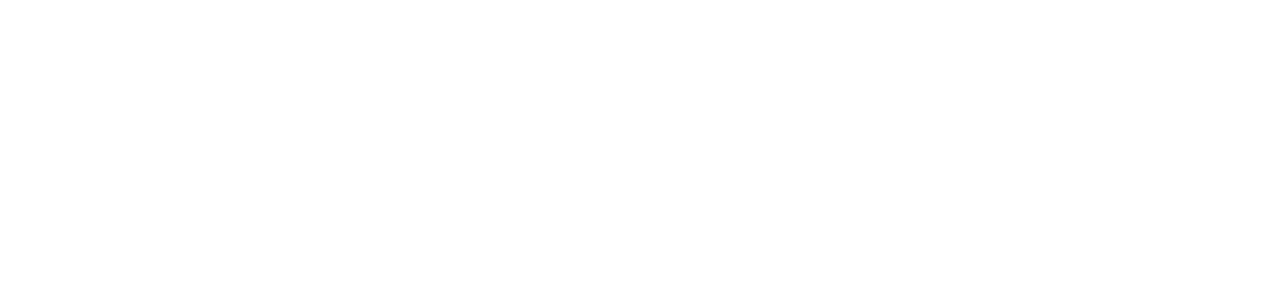
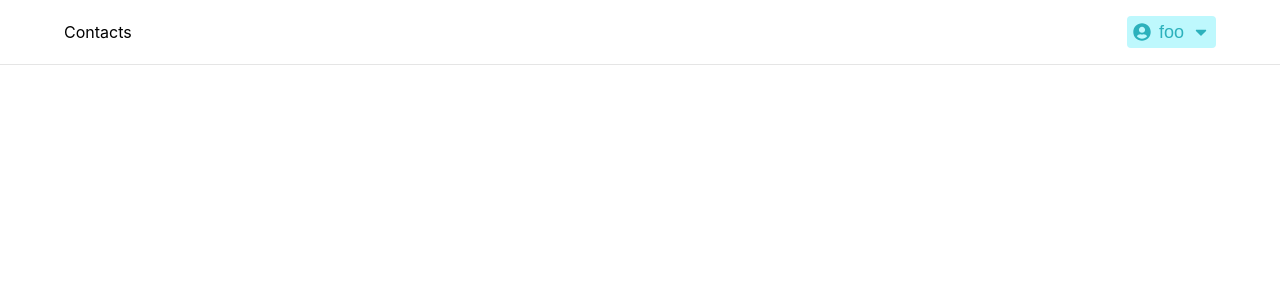
Before and after one commit to shubham-am-i/Infinite-Contacts, a React (Create React App) app: page / in a window 1280 px wide. Shown: the top 300 px of the page. Built offline with nearby package versions, Linux system fonts and the light colour scheme.

Commit message:
add material ui & header

```diff
--- a/package.json
+++ b/package.json
@@ -3,11 +3,16 @@
   "version": "0.1.0",
   "private": true,
   "dependencies": {
+    "@emotion/react": "^11.10.5",
+    "@emotion/styled": "^11.10.5",
+    "@mui/material": "^5.11.2",
     "@testing-library/jest-dom": "^5.16.5",
     "@testing-library/react": "^13.4.0",
     "@testing-library/user-event": "^13.5.0",
     "react": "^18.2.0",
     "react-dom": "^18.2.0",
+    "react-icons": "^4.7.1",
+    "react-router-dom": "^6.6.1",
     "react-scripts": "5.0.1",
     "web-vitals": "^2.1.4"
   },
--- a/public/index.html
+++ b/public/index.html
@@ -5,39 +5,13 @@
     <link rel="icon" href="%PUBLIC_URL%/favicon.ico" />
     <meta name="viewport" content="width=device-width, initial-scale=1" />
     <meta name="theme-color" content="#000000" />
-    <meta
-      name="description"
-      content="Web site created using create-react-app"
-    />
-    <link rel="apple-touch-icon" href="%PUBLIC_URL%/logo192.png" />
-    <!--
-      manifest.json provides metadata used when your web app is installed on a
-      user's mobile device or desktop. See https://developers.google.com/web/fundamentals/web-app-manifest/
-    -->
-    <link rel="manifest" href="%PUBLIC_URL%/manifest.json" />
-    <!--
-      Notice the use of %PUBLIC_URL% in the tags above.
-      It will be replaced with the URL of the `public` folder during the build.
-      Only files inside the `public` folder can be referenced from the HTML.
+    <meta name="description" content="Contact list using React with infinite scroll" />
+    <link rel="stylesheet" href="https://fonts.googleapis.com/css?family=Roboto:300,400,500,700&display=swap" />
 
-      Unlike "/favicon.ico" or "favicon.ico", "%PUBLIC_URL%/favicon.ico" will
-      work correctly both with client-side routing and a non-root public URL.
-      Learn how to configure a non-root public URL by running `npm run build`.
-    -->
-    <title>React App</title>
+    <title>Contacts</title>
   </head>
   <body>
     <noscript>You need to enable JavaScript to run this app.</noscript>
     <div id="root"></div>
-    <!--
-      This HTML file is a template.
-      If you open it directly in the browser, you will see an empty page.
-
-      You can add webfonts, meta tags, or analytics to this file.
-      The build step will place the bundled scripts into the <body> tag.
-
-      To begin the development, run `npm start` or `yarn start`.
-      To create a production bundle, use `npm run build` or `yarn build`.
-    -->
   </body>
 </html>
--- a/src/App.js
+++ b/src/App.js
@@ -1,5 +1,11 @@
+import Navbar from './components/Navbar'
+
 function App() {
-  return <div className='App'></div>
+  return (
+    <div>
+      <Navbar />
+    </div>
+  )
 }
 
 export default App
--- /dev/null
+++ b/src/components/Loading.js
@@ -0,0 +1,4 @@
+const Loading = ({ center }) => {
+  return <div className={center ? 'loading loading-center' : 'loading'}></div>
+}
+export default Loading
--- /dev/null
+++ b/src/components/Navbar.js
@@ -0,0 +1,31 @@
+import {useState} from 'react'
+import {FaUserCircle, FaCaretDown} from 'react-icons/fa'
+import Wrapper from '../styles/Navbar'
+
+const Navbar = () => {
+  const [showLogout, setShowLogout] = useState(false)
+
+  const logoutUser = () => {
+    console.log('logout')
+  }
+  return (
+    <Wrapper>
+      <div className='nav-center'>
+        <div>Contacts</div>
+        <div className='btn-container'>
+          <button type='button' className='btn' onClick={() => setShowLogout(!showLogout)}>
+            <FaUserCircle />
+            {'foo'}
+            <FaCaretDown />
+          </button>
+          <div className={showLogout ? 'dropdown show-dropdown' : 'dropdown'}>
+            <button type='button' className='dropdown-btn' onClick={logoutUser}>
+              logout
+            </button>
+          </div>
+        </div>
+      </div>
+    </Wrapper>
+  )
+}
+export default Navbar
--- a/src/index.css
+++ b/src/index.css
@@ -1,13 +1,65 @@
 body {
   margin: 0;
-  font-family: -apple-system, BlinkMacSystemFont, 'Segoe UI', 'Roboto', 'Oxygen',
-    'Ubuntu', 'Cantarell', 'Fira Sans', 'Droid Sans', 'Helvetica Neue',
+  font-family: -apple-system, BlinkMacSystemFont, 'Segoe UI', 'Roboto', 'Oxygen', 'Ubuntu', 'Cantarell', 'Fira Sans', 'Droid Sans', 'Helvetica Neue',
     sans-serif;
   -webkit-font-smoothing: antialiased;
   -moz-osx-font-smoothing: grayscale;
 }
 
 code {
-  font-family: source-code-pro, Menlo, Monaco, Consolas, 'Courier New',
-    monospace;
+  font-family: source-code-pro, Menlo, Monaco, Consolas, 'Courier New', monospace;
 }
+:root {
+  /* colors */
+  --primary-50: #e0fcff;
+  --primary-100: #bef8fd;
+  --primary-200: #87eaf2;
+  --primary-300: #54d1db;
+  --primary-400: #38bec9;
+  --primary-500: #2cb1bc;
+  --primary-600: #14919b;
+  --primary-700: #0e7c86;
+  --primary-800: #0a6c74;
+  --primary-900: #044e54;
+
+  /* grey */
+  --grey-50: #f0f4f8;
+  --grey-100: #d9e2ec;
+  --grey-200: #bcccdc;
+  --grey-300: #9fb3c8;
+  --grey-400: #829ab1;
+  --grey-500: #627d98;
+  --grey-600: #486581;
+  --grey-700: #334e68;
+  --grey-800: #243b53;
+  --grey-900: #102a43;
+  /* rest of the colors */
+  --black: #222;
+  --white: #fff;
+  --red-light: #f8d7da;
+  --red-dark: #842029;
+  --green-light: #d1e7dd;
+  --green-dark: #0f5132;
+
+  /* fonts  */
+  --headingFont: 'Roboto Condensed', Sans-Serif;
+  --bodyFont: 'Cabin', Sans-Serif;
+  --small-text: 0.875rem;
+  --extra-small-text: 0.7em;
+  /* rest of the vars */
+  --backgroundColor: var(--grey-50);
+  --textColor: var(--grey-900);
+  --borderRadius: 0.25rem;
+  --letterSpacing: 1px;
+  --transition: 0.3s ease-in-out all;
+  --max-width: 1120px;
+  --fixed-width: 500px;
+  --fluid-width: 90vw;
+  --breakpoint-lg: 992px;
+  --nav-height: 4rem;
+  /* box shadow*/
+  --shadow-1: 0 1px 3px 0 rgba(0, 0, 0, 0.1), 0 1px 2px 0 rgba(0, 0, 0, 0.06);
+  --shadow-2: 0 4px 6px -1px rgba(0, 0, 0, 0.1), 0 2px 4px -1px rgba(0, 0, 0, 0.06);
+  --shadow-3: 0 10px 15px -3px rgba(0, 0, 0, 0.1), 0 4px 6px -2px rgba(0, 0, 0, 0.05);
+  --shadow-4: 0 20px 25px -5px rgba(0, 0, 0, 0.1), 0 10px 10px -5px rgba(0, 0, 0, 0.04);
+}
--- /dev/null
+++ b/src/styles/Navbar.js
@@ -0,0 +1,89 @@
+import styled from '@emotion/styled'
+
+const Wrapper = styled.nav`
+  height: var(--nav-height);
+  display: flex;
+  align-items: center;
+  justify-content: center;
+  box-shadow: 0 1px 0px 0px rgba(0, 0, 0, 0.1);
+  .logo {
+    display: flex;
+    align-items: center;
+    width: 100px;
+  }
+  .nav-center {
+    display: flex;
+    width: 90vw;
+    align-items: center;
+    justify-content: space-between;
+  }
+  .toggle-btn {
+    background: transparent;
+    border-color: transparent;
+    font-size: 1.75rem;
+    color: var(--primary-500);
+    cursor: pointer;
+    display: flex;
+    align-items: center;
+  }
+  background: var(--white);
+  .btn-container {
+    position: relative;
+  }
+  .btn {
+    font-size: large;
+    color: var(--primary-500);
+    background-color: var(--primary-100);
+    border: none;
+    border-radius: var(--borderRadius);
+    height: 2rem;
+    display: flex;
+    align-items: center;
+    justify-content: center;
+    gap: 0 0.5rem;
+    position: relative;
+  }
+
+  .dropdown {
+    position: absolute;
+    top: 40px;
+    left: 0;
+    background: var(--primary-100);
+    box-shadow: var(--shadow-2);
+    padding: 0.5rem;
+    text-align: center;
+    visibility: hidden;
+    border-radius: var(--borderRadius);
+  }
+  .show-dropdown {
+    visibility: visible;
+  }
+  .dropdown-btn {
+    font-size: medium;
+    background: transparent;
+    border-color: transparent;
+    color: var(--primary-500);
+    letter-spacing: var(--letterSpacing);
+    text-transform: capitalize;
+    cursor: pointer;
+  }
+  .logo-text {
+    display: none;
+    margin: 0;
+  }
+  @media (min-width: 992px) {
+    position: sticky;
+    top: 0;
+
+    .nav-center {
+      width: 90%;
+    }
+    .logo {
+      display: none;
+    }
+    .logo-text {
+      display: block;
+    }
+  }
+`
+export default Wrapper
```
Also changed, not shown: src/components/Alert.js (added, +7 -0 lines), 1 other file (tests, documents, lock files or other folders).
